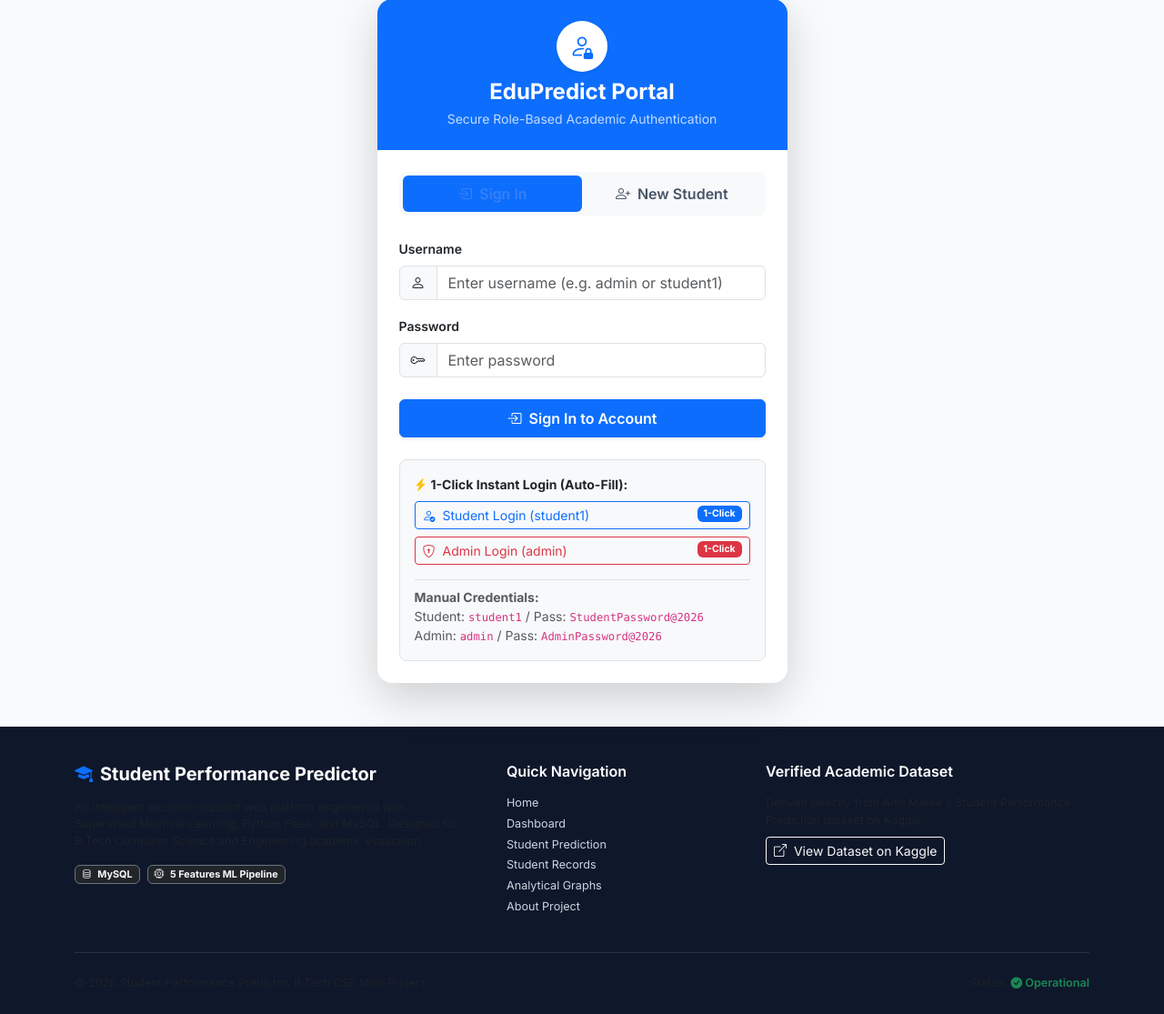
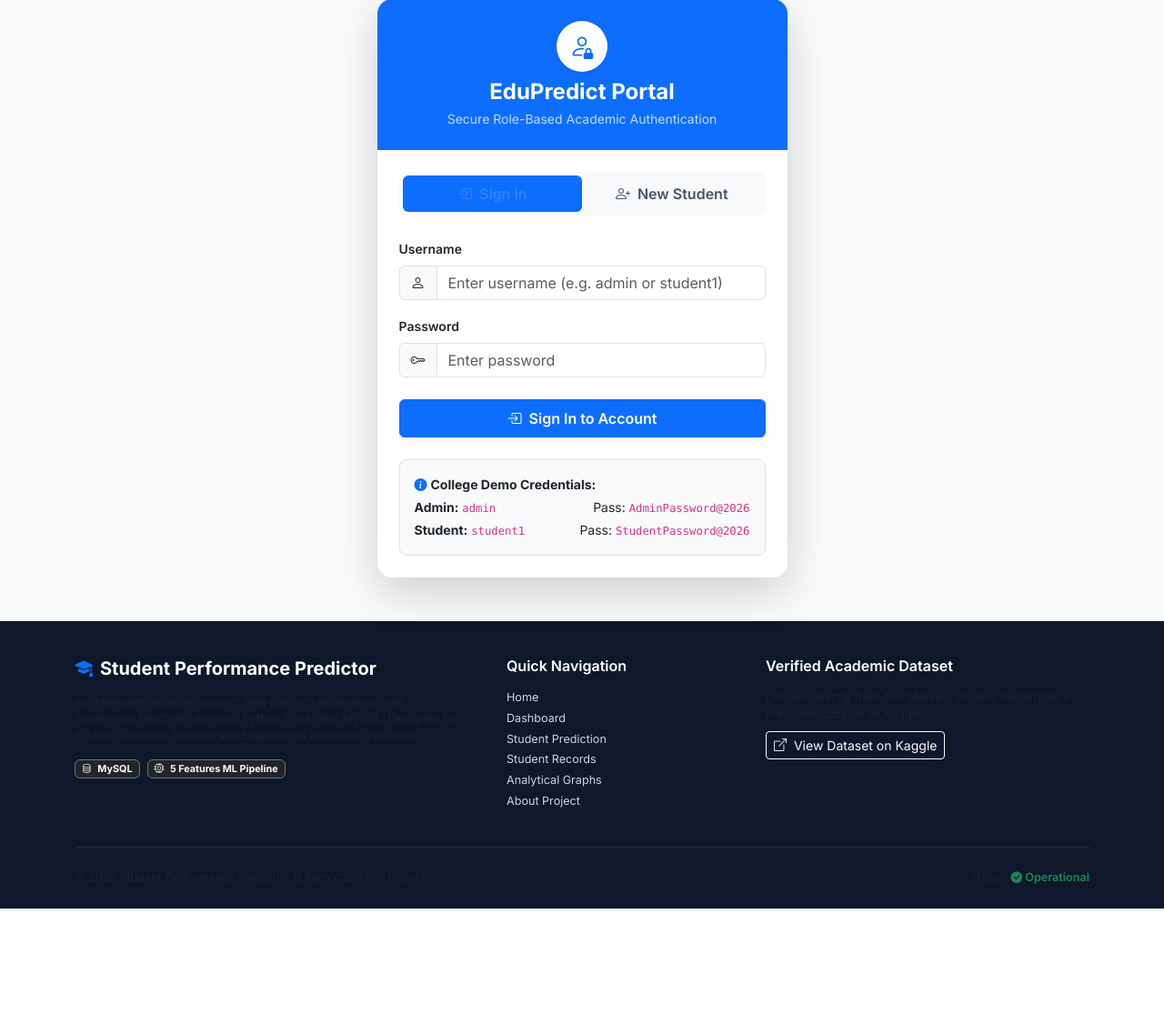
Before and after one commit to varunkant238-crypto/STUDENT-PERFORMANCE-PREDICTOR, a Flask app: page /register in a window 1280 px wide, after a click on "Sign In". Shown: the part 128-1243 px from the top of the page at 91% size. After the commit the page ends 1127 px from the top, so only its background shows below. Run offline with Flask 3, Linux system fonts and the light colour scheme.

Commit message:
Restore normal classic login interface and remove 1-click buttons

```diff
--- a/backend/routes/auth_routes.py
+++ b/backend/routes/auth_routes.py
@@ -43,7 +43,7 @@ def login():
                 return redirect(next_url)
             return redirect(url_for('main.dashboard'))
         else:
-            flash("Invalid username or password. Please verify your credentials or use the 1-Click Demo buttons below.", "danger")
+            flash("Invalid username or password. Please verify your credentials.", "danger")
 
     return render_template('login.html')
 
--- a/frontend/templates/login.html
+++ b/frontend/templates/login.html
@@ -59,23 +59,16 @@
                                 </button>
                             </form>
 
-                            <!-- Demo Credentials & 1-Click Login for College Examiner -->
-                            <div class="mt-4 p-3 bg-light rounded-3 border">
-                                <div class="fw-bold text-dark small mb-2"><i class="bi bi-lightning-charge-fill text-warning me-1"></i>1-Click Instant Login (Auto-Fill):</div>
-                                <div class="d-grid gap-2 mb-3">
-                                    <button type="button" class="btn btn-outline-primary btn-sm text-start d-flex justify-content-between align-items-center" onclick="quickLogin('student1', 'StudentPassword@2026')">
-                                        <span><i class="bi bi-person-check me-2"></i>Student Login (student1)</span>
-                                        <span class="badge bg-primary">1-Click</span>
-                                    </button>
-                                    <button type="button" class="btn btn-outline-danger btn-sm text-start d-flex justify-content-between align-items-center" onclick="quickLogin('admin', 'AdminPassword@2026')">
-                                        <span><i class="bi bi-shield-lock me-2"></i>Admin Login (admin)</span>
-                                        <span class="badge bg-danger">1-Click</span>
-                                    </button>
+                            <!-- Demo Credentials Hint Box for College Examiner -->
+                            <div class="mt-4 p-3 bg-light rounded-3 border small">
+                                <div class="fw-bold text-dark mb-1"><i class="bi bi-info-circle-fill text-primary me-1"></i>College Demo Credentials:</div>
+                                <div class="d-flex justify-content-between mb-1">
+                                    <span><strong>Admin:</strong> <code>admin</code></span>
+                                    <span>Pass: <code>AdminPassword@2026</code></span>
                                 </div>
-                                <div class="border-top pt-2 small text-muted">
-                                    <strong>Manual Credentials:</strong><br>
-                                    Student: <code>student1</code> / Pass: <code>StudentPassword@2026</code><br>
-                                    Admin: <code>admin</code> / Pass: <code>AdminPassword@2026</code>
+                                <div class="d-flex justify-content-between">
+                                    <span><strong>Student:</strong> <code>student1</code></span>
+                                    <span>Pass: <code>StudentPassword@2026</code></span>
                                 </div>
                             </div>
                         </div>
@@ -127,17 +120,3 @@
     </div>
 </div>
 {% endblock %}
-
-{% block extra_scripts %}
-<script>
-function quickLogin(username, password) {
-    const userField = document.getElementById('username');
-    const passField = document.getElementById('password');
-    if (userField && passField) {
-        userField.value = username;
-        passField.value = password;
-        userField.closest('form').submit();
-    }
-}
-</script>
-{% endblock %}
```
